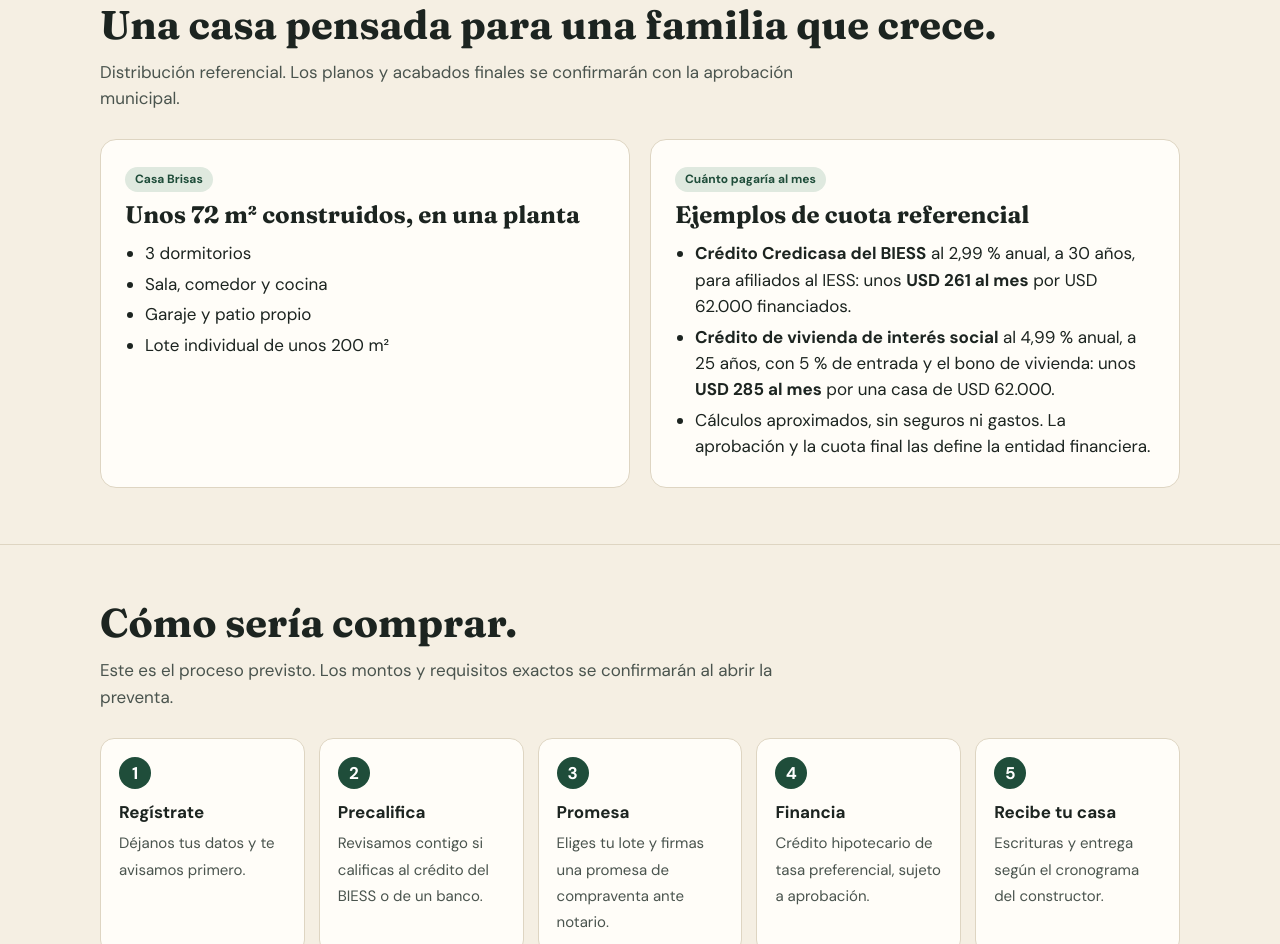
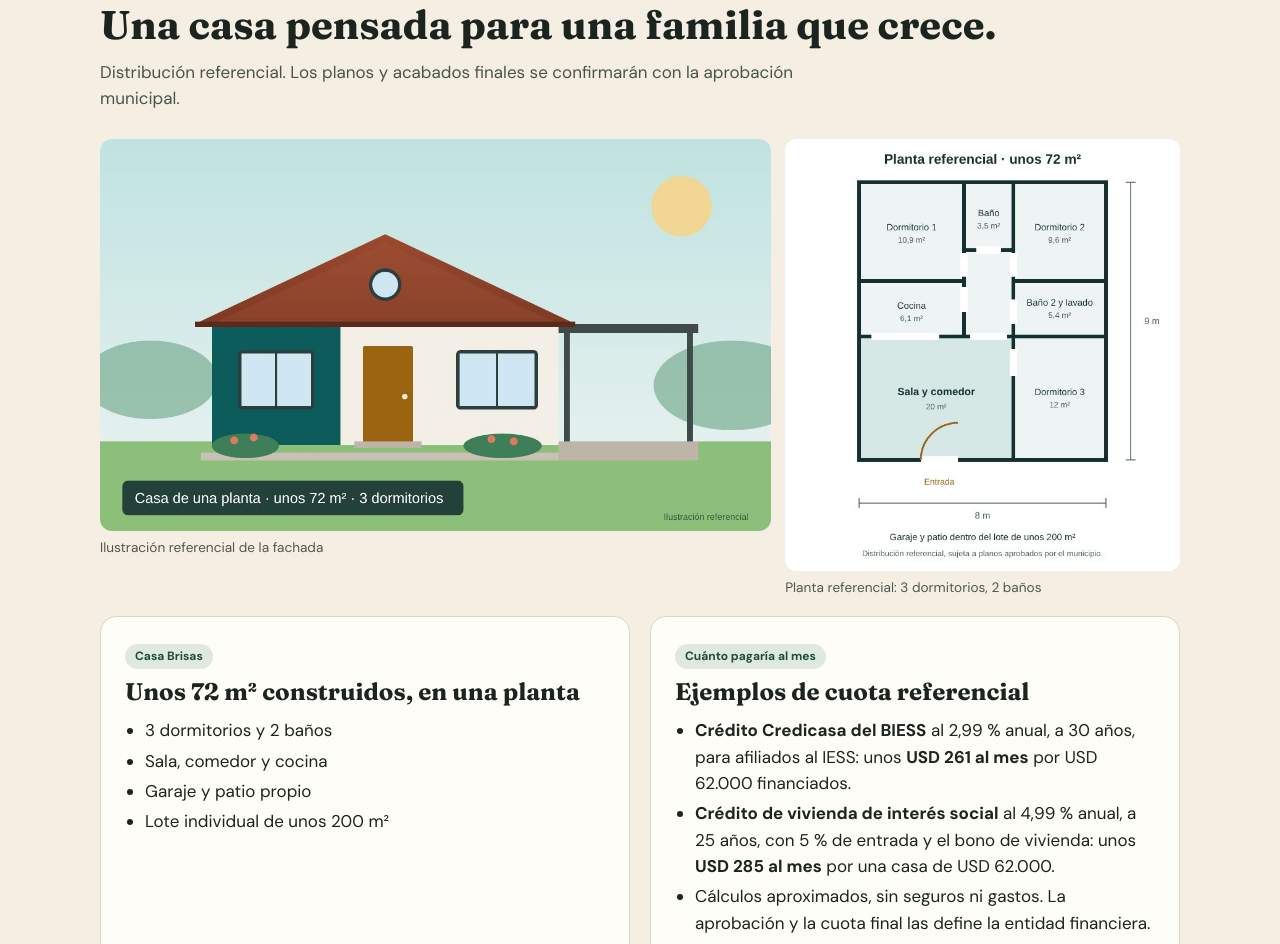
Before and after one commit to Neyt/residencial-aurora, a plain HTML site: page index.html in a window 1280 px wide. Shown: the part 1403-2347 px from the top of the page. Drawn offline with Linux system fonts and the light colour scheme.

Commit message:
Ilustración y planta referencial de la casa de una planta
Co-Authored-By: Claude Opus 5.5 <noreply@anthropic.com>
Claude-Session: https://claude.ai/code/session_01LAutxSfmZBEfCceYq6Dijp

```diff
--- a/index.html
+++ b/index.html
@@ -87,6 +87,7 @@ footer .wrap{padding-bottom:8px}
   .steps{grid-template-columns:1fr}
   .hero{padding-top:44px}
 }
+.fotos-casa{display:grid;grid-template-columns:1.7fr 1fr;gap:14px;margin:18px 0}.fotos-casa figure{margin:0}.fotos-casa img{width:100%;height:auto;border-radius:12px;display:block;background:#fff}.fotos-casa figcaption{font-size:.85rem;opacity:.75;margin-top:6px}@media(max-width:700px){.fotos-casa{grid-template-columns:1fr}}
 </style>
 </head>
 <body>
@@ -156,12 +157,16 @@ footer .wrap{padding-bottom:8px}
     <div class="wrap">
       <h2>Una casa pensada para una familia que crece.</h2>
       <p class="sub">Distribución referencial. Los planos y acabados finales se confirmarán con la aprobación municipal.</p>
+      <div class="fotos-casa">
+        <figure><img src="img/casa-un-piso.jpg" alt="Ilustración de la casa de una planta, con techo a dos aguas, garaje cubierto y jardín" width="1200" height="700" loading="lazy"><figcaption>Ilustración referencial de la fachada</figcaption></figure>
+        <figure><img src="img/planta-un-piso.jpg" alt="Planta referencial de unos 72 m²: sala y comedor, cocina, tres dormitorios, dos baños y lavado" width="640" height="700" loading="lazy"><figcaption>Planta referencial: 3 dormitorios, 2 baños</figcaption></figure>
+      </div>
       <div class="cards">
         <article class="card">
           <span class="tag">Casa Brisas</span>
           <h3>Unos 72 m² construidos, en una planta</h3>
           <ul>
-            <li>3 dormitorios</li>
+            <li>3 dormitorios y 2 baños</li>
             <li>Sala, comedor y cocina</li>
             <li>Garaje y patio propio</li>
             <li>Lote individual de unos 200&nbsp;m²</li>
```
Also changed, not shown: img/casa-un-piso.jpg (added), img/planta-un-piso.jpg (added).
